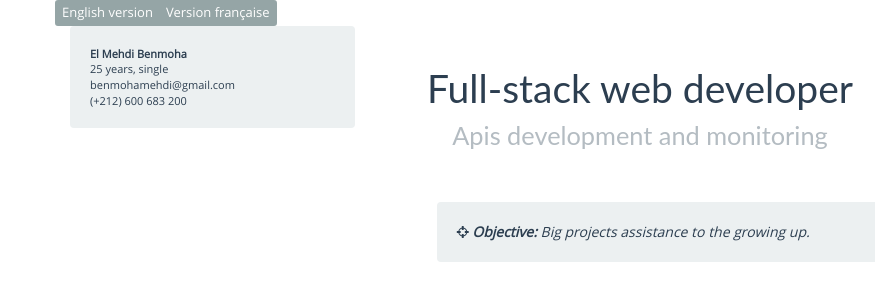
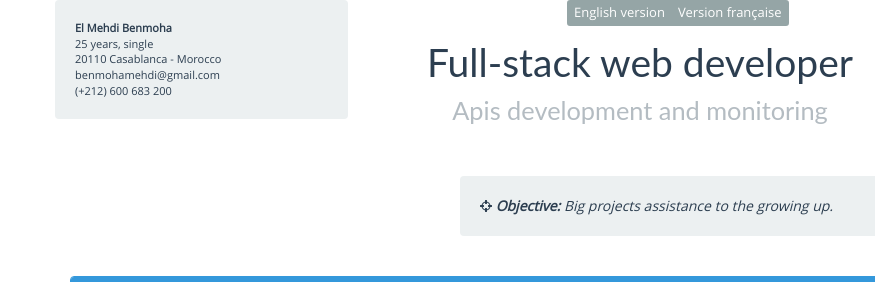
Before and after one commit to GO3LIN/CV, a plain HTML site: page indexEn.html in a window 1280 px wide. Shown: the top 282 px of the page, 0-875 px from the left. Drawn offline with Linux system fonts and the light colour scheme; files whose address does not match are found by name.

Commit message:
Fixed removed div tag

```diff
--- a/indexEn.html
+++ b/indexEn.html
@@ -19,6 +19,7 @@
 
 
   		<div class="row">
+  		<div style="position:absolute; top:0; margin-left: 40%; z-index: 2000;">
   		<div class="btn-group btn-group-xs" role="group" aria-label="...">
 			<a class="btn btn-default btn-xs" href="https://go3lin.github.io/CV-Bootstrap/indexEn.html">English version</a>
 			<a class="btn btn-default btn-xs" href="https://go3lin.github.io/CV-Bootstrap/">Version française</a>
@@ -27,6 +28,7 @@
   			<div class="col-xs-3 infosPerso well" >
 <strong>El Mehdi Benmoha</strong><br>
 25 years, single<br>
+20110 Casablanca - Morocco<br>
 benmohamehdi@gmail.com<br>
 (+212) 600 683 200<br>
   			</div>
```
